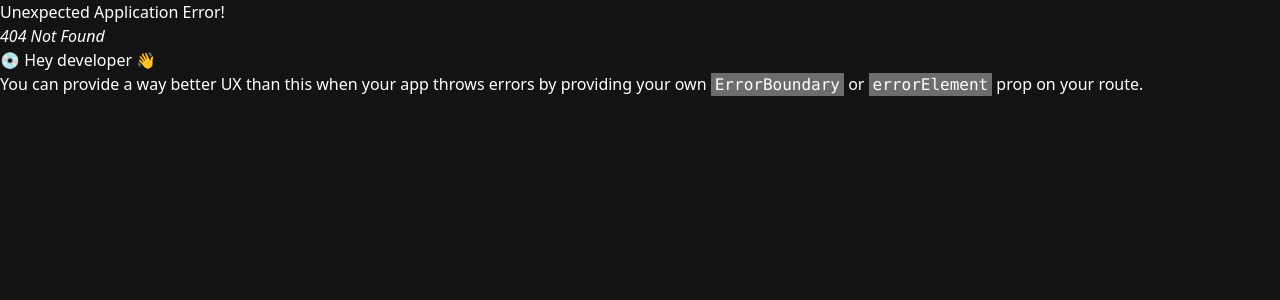
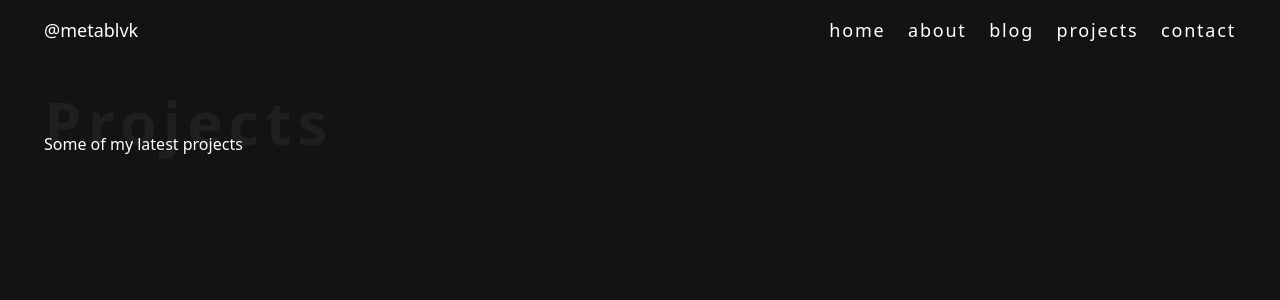
Before and after one commit to metablvk/portfolio, a React (Vite) app: page /projects in a window 1280 px wide. Before the commit this address had no page. Shown: the top 300 px of the page. Built offline with nearby package versions, Linux system fonts and the light colour scheme.

Commit message:
created projects page

```diff
--- a/src/main.tsx
+++ b/src/main.tsx
@@ -13,6 +13,7 @@ import Home from './pages/home/home.page';
 import About from './pages/about/about.page';
 import Blog from './pages/blog/blog.page';
 import Post from './pages/post/post.page';
+import Projects from './pages/projects/projects.page';
 
 import './assets/css/index.css';
 
@@ -23,6 +24,7 @@ const router = createBrowserRouter(
       <Route path="/about" element={<About />} />
       <Route path="/blog" element={<Blog />} />
       <Route path="/blog/:slug" element={<Post />} />
+      <Route path="/projects" element={<Projects />} />
     </Route>
   )
 );
--- /dev/null
+++ b/src/pages/projects/projects.page.tsx
@@ -0,0 +1,11 @@
+import Title from '../../components/title/title.component';
+
+const Projects = () => {
+  return (
+    <div className="relative mt-12">
+      <Title title="Projects" subTitle="Some of my latest projects" />
+    </div>
+  );
+};
+
+export default Projects;
```
